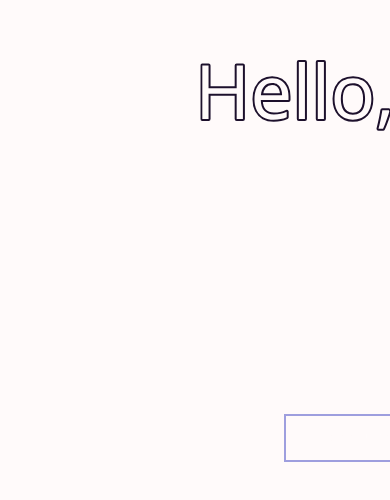
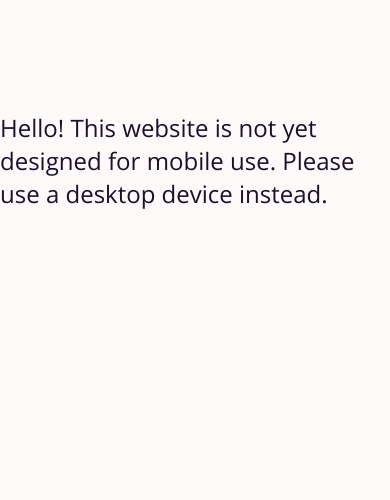
Before and after one commit to shahbazianep/old_portfolio, a Gatsby site: page / in a window 390 px wide. Shown: the part 262-762 px from the top of the page. Built offline with nearby package versions, Linux system fonts and the light colour scheme; Gatsby itself is replaced by a stand-in of ours; what lord-icon-element would draw is missing.

Commit message:
Mobile swap

```diff
--- a/package.json
+++ b/package.json
@@ -9,7 +9,7 @@
     ],
     "scripts": {
         "develop": "gatsby develop",
-        "develop-m": "gatsby develop -H 0.0.0.0 -p 8000",
+        "develop-m": "gatsby develop -H 0.0.0.0",
         "start": "gatsby develop",
         "build": "gatsby build",
         "serve": "gatsby serve",
--- a/src/pages/index.js
+++ b/src/pages/index.js
@@ -7,7 +7,7 @@ import "../styles/index.css";
 import { BrowserView, MobileView, isMobile } from "react-device-detect";
 
 const IndexPage = () => {
-    if (isMobile) return <MobileApp />;
+    if (!isMobile) return <MobileApp />;
     else return <DesktopApp />;
 };
 
```
